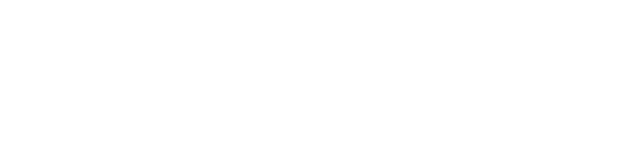
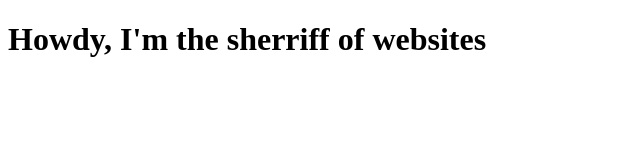
Before and after one commit to PamLu3/git-branching-lesson, a plain HTML site: page index.html in a window 1280 px wide. Shown: the whole page, without its empty margins (0-640 px from the left). Drawn offline with Linux system fonts and the light colour scheme.

Commit message:
added new header

```diff
--- a/index.html
+++ b/index.html
@@ -7,6 +7,6 @@
   <title>Git branching lesson on test</title>
 </head>
 <body>
-
+  <h1> Howdy, I'm the sherriff of websites</h1>
 </body>
 </html>
```
